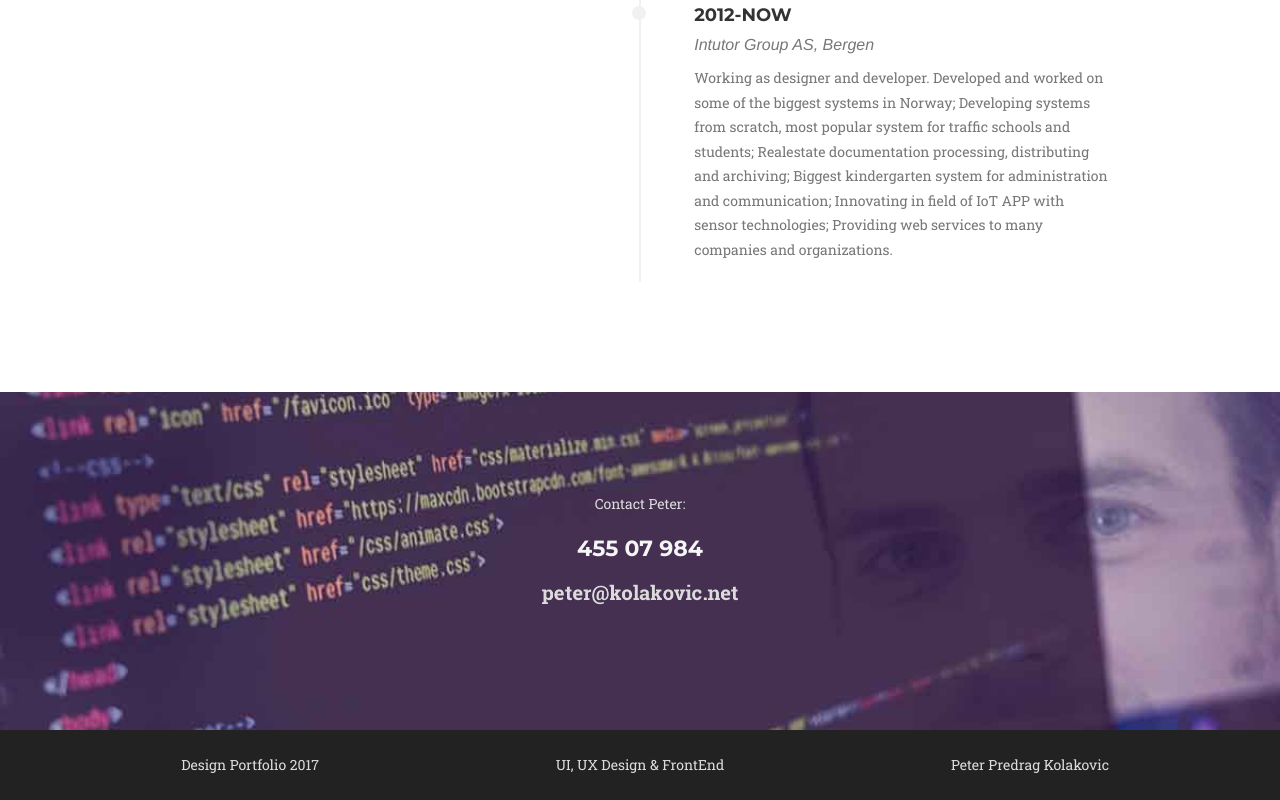
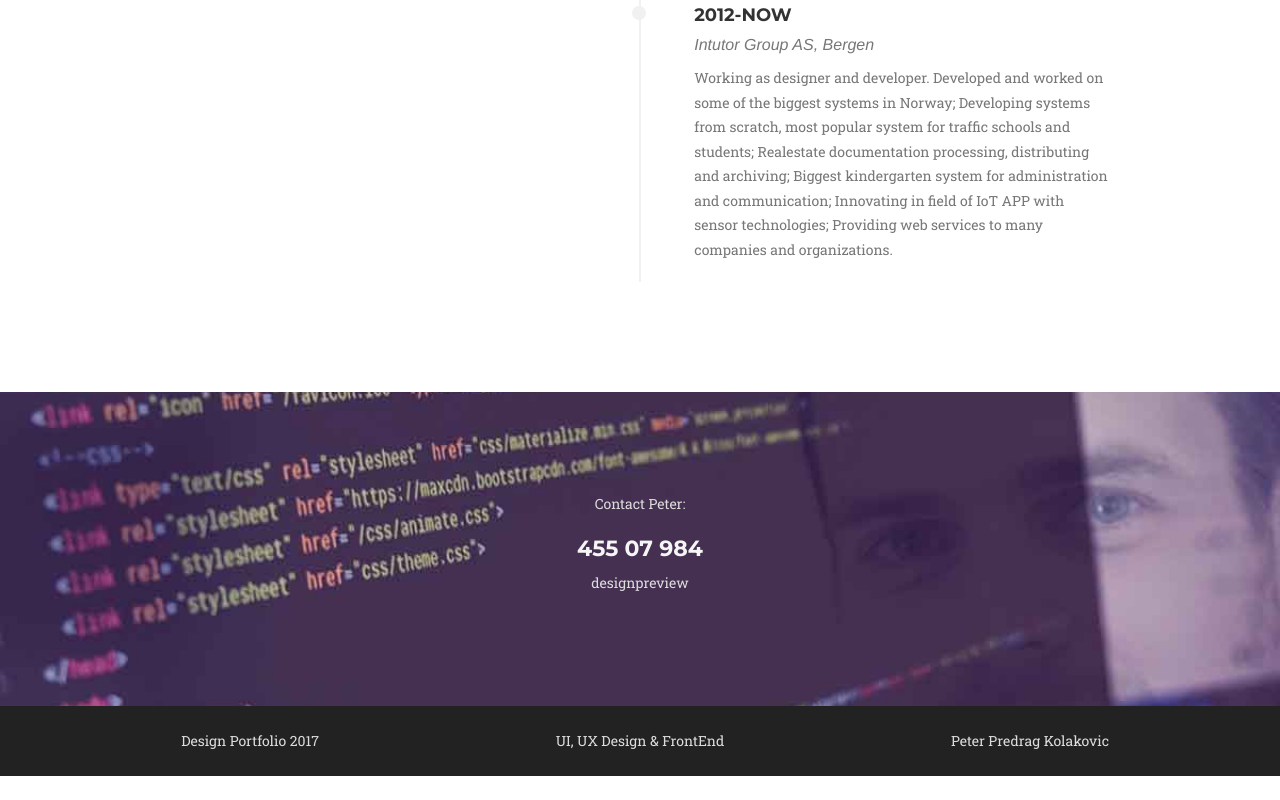
Before and after one commit to peter-dsgn/portfolio, a website: page index.html in a window 1280 px wide. Shown: the part 4028-4828 px from the top of the page. After the commit the page ends 4804 px from the top, so only its background shows below. Drawn offline with nearby package versions, Linux system fonts and the light colour scheme; a web font is replaced by a local one.

Commit message:
Update index.html

```diff
--- a/index.html
+++ b/index.html
@@ -333,10 +333,10 @@
     <section id="contact">
         <div class="container">
             <div class="row">
-                <div class="col-lg-12 text-center">
+                <div class="col-lg-12 text-center hello-me">
                     <p>Contact Peter: </p>
                     <h2 class="section-subheading text-muted"><a href="tel:45507984">455 07 984</a></h2>
-                    <img src="img/gfem.png" class="img-responsive gfem" alt="hello">
+                    <p class="em">designpreview </p>
                 </div>
             </div>
             <div class="row">
```
